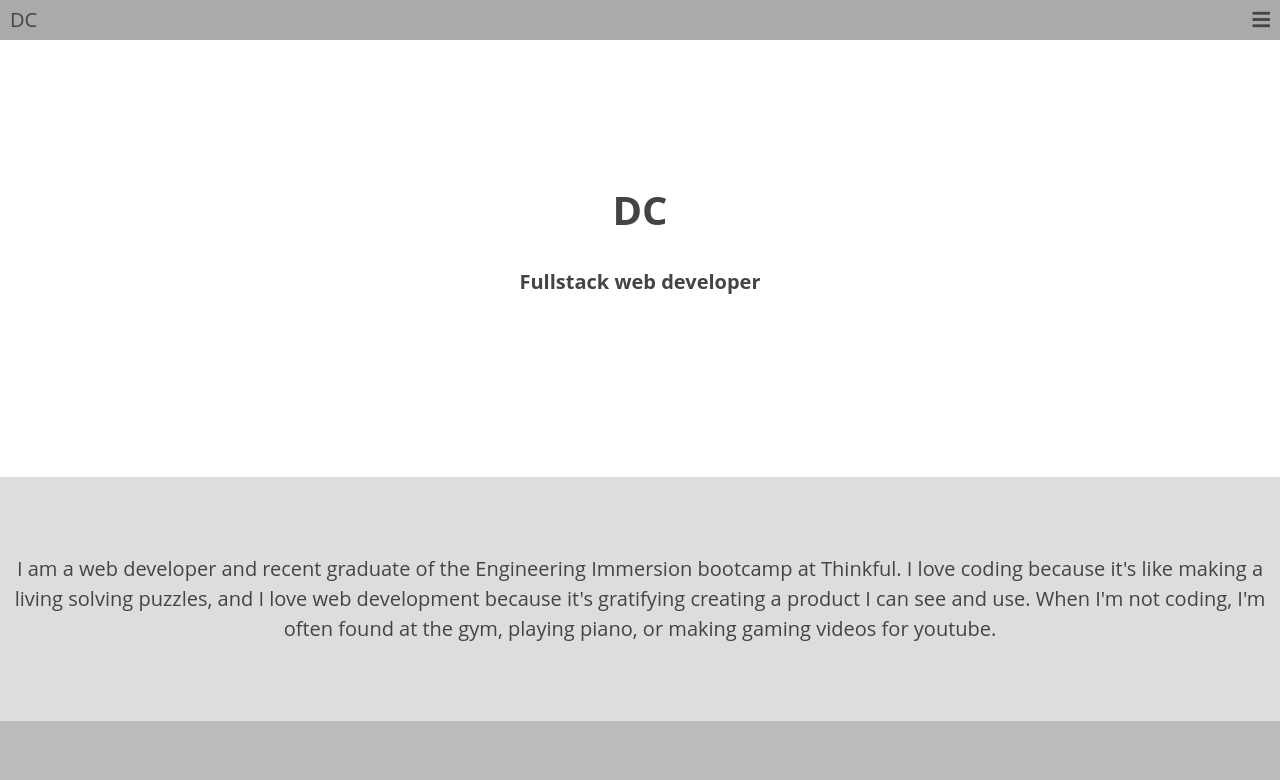
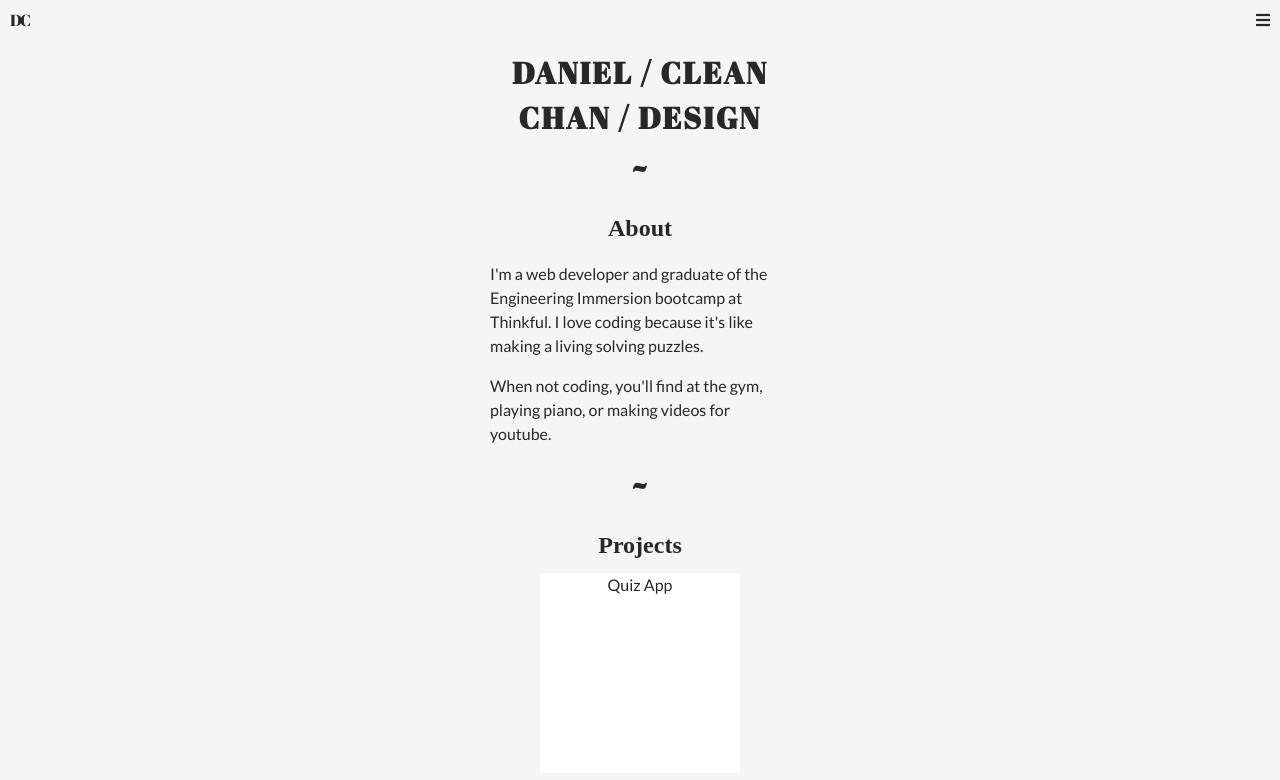
Before and after one commit to d-h-chan/portfolio, a plain HTML site: page index.html in a window 1280 px wide. Shown: the top 780 px of the page. Drawn offline with nearby package versions, Linux system fonts and the light colour scheme; a web font is replaced by a local one.

Commit message:
added fonts and colors

```diff
--- a/index.html
+++ b/index.html
@@ -5,6 +5,7 @@
     <meta name="viewport" content="width=device-width, initial-scale=1">
     <link rel="stylesheet" type="text/css" href="//cdnjs.cloudflare.com/ajax/libs/normalize/6.0.0/normalize.css">
     <link rel="stylesheet" href="https://cdnjs.cloudflare.com/ajax/libs/font-awesome/5.11.2/css/all.min.css">
+    <link href="https://fonts.googleapis.com/css?family=Abril+Fatface|Lato|Lustria&display=swap" rel="stylesheet">
     <link rel="stylesheet" type="text/css" href="main.css">
 </head>
 <body>
@@ -13,19 +14,24 @@
         <i class="fas fa-bars"></i>
     </nav>
     <main role="main">
+
         <header role="banner">
-            <h1>DC</h1>
-            <h4>Fullstack web developer</h4>
+            <div><h1>DANIEL / CLEAN</h1></div>
+            <div><h1>CHAN / DESIGN</h1></div>
         </header>
 
-        <section>
-                I am a web developer and recent graduate of the Engineering Immersion bootcamp at Thinkful. I love coding because it's like making a living solving puzzles, and I love web development because it's gratifying creating a product I can see and use. When I'm not coding, I'm often found at the gym, playing piano, or making gaming videos for youtube.
-
-
+        <section class = "about">
+            <h1>~</h1>
+            <h2>About</h2>
+            <p>I'm a web developer and graduate of the Engineering Immersion bootcamp at Thinkful. I love coding because it's like making a living solving puzzles.
+            </p>
+            <p>When not coding, you'll find at the gym, playing piano, or making videos for youtube.
+            </p>
         </section>
 
         <section>
-            Projects
+            <h1>~</h1>
+            <h2>Projects</h2>
             <div class = "project">Quiz App</div>
             <div class = "project">Project 2</div>
             <div class = "project">Project 3</div>
--- a/main.css
+++ b/main.css
@@ -2,46 +2,59 @@
   box-sizing: border-box;
 }
 
+/*Abril Fatface & Lato*/
+
+
+
+h1 {
+    font-family: "Abril FatFace";
+    margin: 0;
+    font-size: 30px;
+    letter-spacing: 2px;
+    display: inline;
+}
+
+h2 {
+    font-family: "Lustria";
+    margin-bottom: 3px;
+}
+
 body {
-  font-family: "Open Sans",
-  sans-serif;
-  font-size: 20px;
-  color: #444;
+  font-family: "Lato";
+  color: #282828;
+  background-color: whitesmoke;
   text-align: center;
   line-height: 1.5;
+  margin: 0;
+  margin-top: 50px;
 }
 
-nav,
-footer {
-  padding: 1% 0;
-  background-color: #aaa;
+p {
+    text-align: left;
+    max-width: 300px;
+    margin-right: auto;
+    margin-left: auto;
+}
+
+.about {
+    margin: 5px;
+    margin-left: auto;
+    margin-right: auto;
+}
+
+.initials {
+    font-family: "Abril FatFace";
+    letter-spacing: -2px;
+    padding: 10px;
 }
 
 nav {
-  position: fixed;
-  top: 0;
-  left: 0;
-  right: 0;
-  z-index: 10;
-}
-
-
-
-header {
-  padding: 12% 0;
-}
-
-section {
-  min-height: 200px;
-  padding: 6% 0;
-  background-color: #bbb;
-}
-
-section:nth-child(even) {
-  background-color: #ddd;
-}
-
-nav {
+    background-color: whitesmoke;
+    position: fixed;
+    top: 0;
+    left: 0;
+    right: 0;
+    z-index: 10;
     height: 40px;
     display: flex;
     justify-content: space-between;
@@ -51,10 +64,6 @@ nav {
 .fa-bars {
     padding: 0 10px;
 
-}
-
-.initials {
-    padding: 0 10px;
 }
 
 .project {
@@ -67,4 +76,10 @@ nav {
 .links {
     display: flex;
     justify-content: space-evenly;
+    align-items: center;
+    height: 50px;
 }
+
+.links i {
+    font-size: 30px;
+}
```
